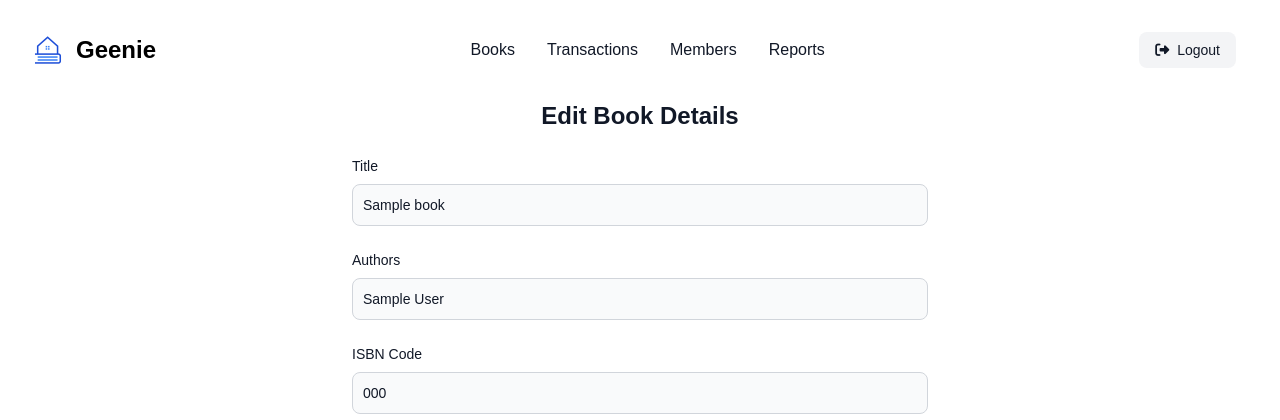
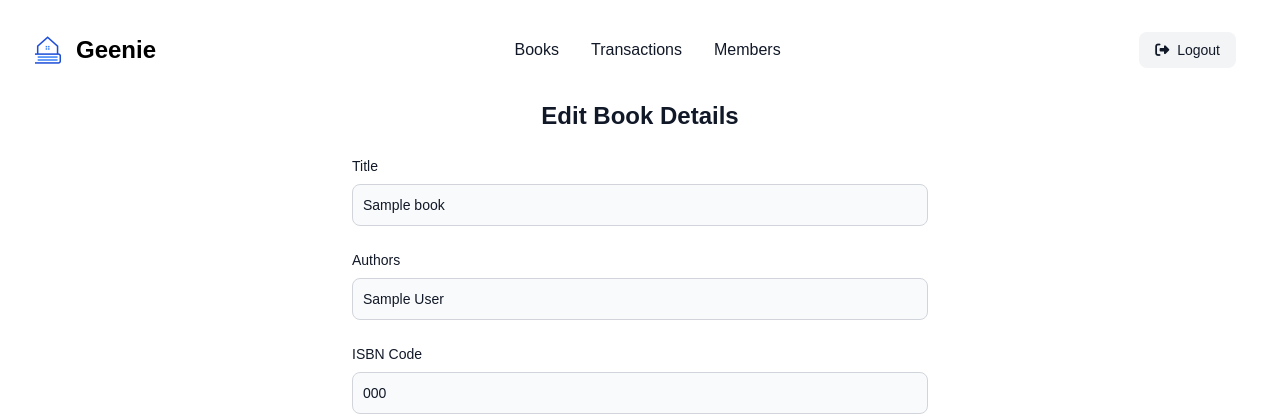
Before and after one commit to tanmoysrt/geenie, a Flask app: template templates/books/edit.html in a window 1280 px wide. Shown: the top 420 px of the page. Run offline with Flask 3, Linux system fonts and the light colour scheme; the template is opened without the code that fills it: values that come from a table or form of the project are taken from there, others are empty; tables that the repository leaves empty hold one stand-in row (values such as "Sample post"); style sheets or scripts are compiled from the project's sources; some libraries are stand-ins or nearby versions.

Commit message:
fix: cleanup navbar

```diff
--- a/templates/base.html
+++ b/templates/base.html
@@ -45,9 +45,6 @@
             </li>
             <li>
               <a href="/members" class="{% if request.path == '/members' %} nav-link-active {% else %} nav-link-inactive {% endif %}">Members</a>
-            </li>
-            <li>
-              <a href="/reports" class="{% if request.path == '/reports' %} nav-link-active {% else %} nav-link-inactive {% endif %}">Reports</a>
             </li>
           </ul>
         </div>
```
